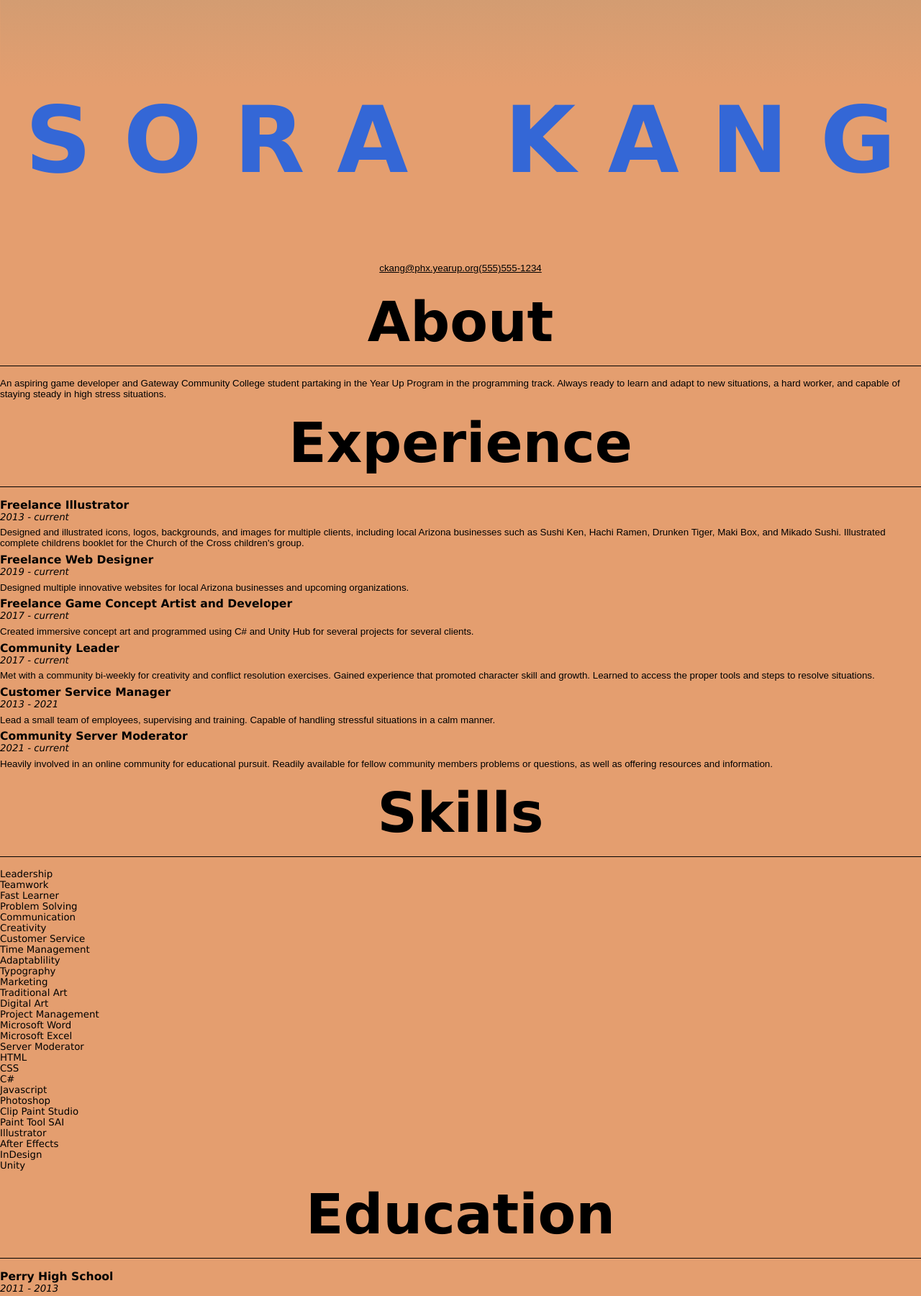
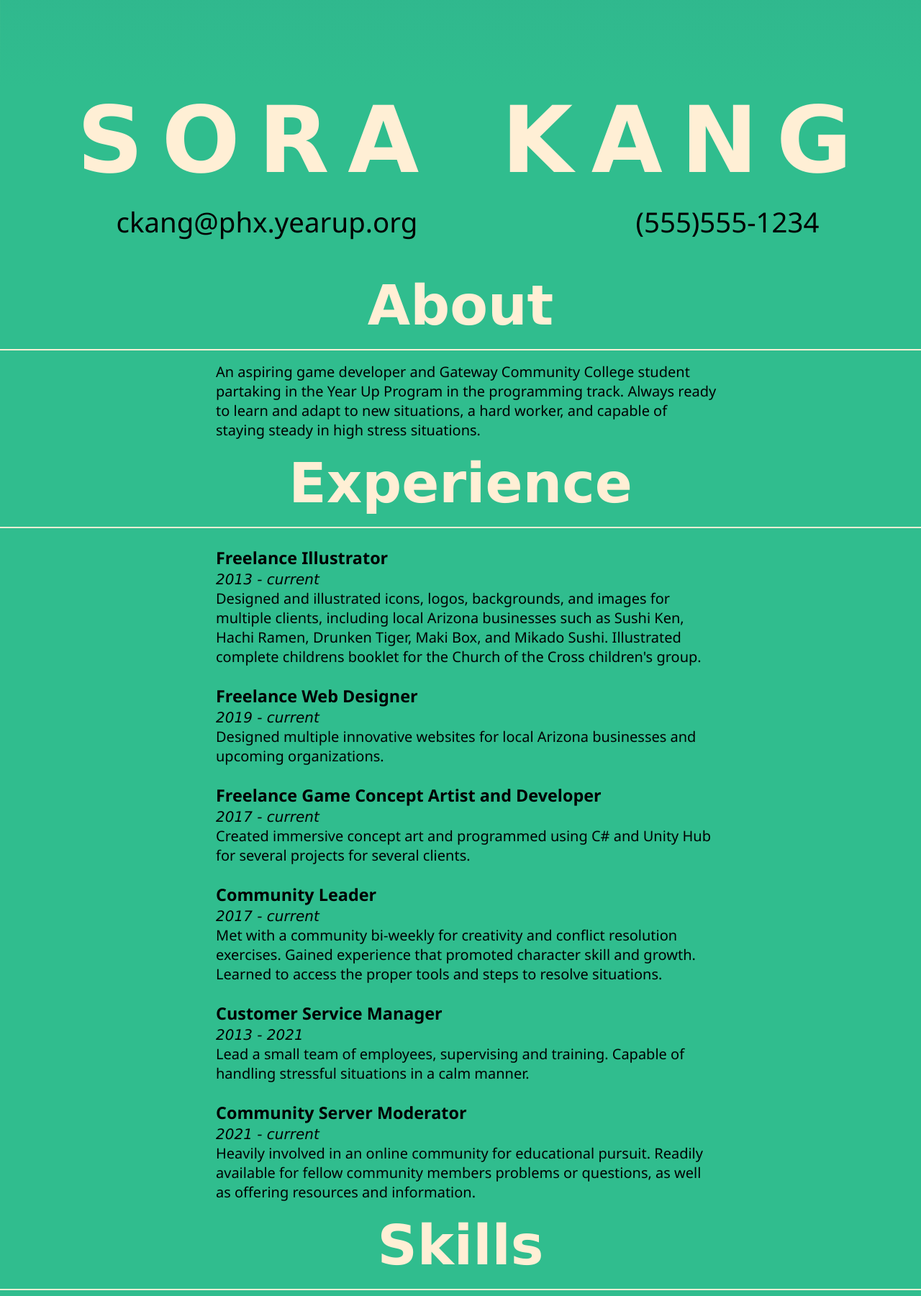
Before and after one commit to sorakang/resume, a plain HTML site: page index.html in a window 1280 px wide. Shown: the part 1160-2961 px from the top of the page at 72% size. Drawn offline with Linux system fonts and the light colour scheme.

Commit message:
Update style.css

```diff
--- a/style.css
+++ b/style.css
@@ -1,17 +1,3 @@
-@keyframes upscale {
-50%
-    -webkit-transform: scale(1.5)
-    transform: scale(1.5)
-}
-
-.wobble {
-span
-    display: inline-block
-    pointer-events: none
-span.upscale
-    animation: upscale 0.5s 1
-}
-
 * {
     margin: 0px;
     padding: 0px;
@@ -19,8 +5,8 @@ span.upscale
 }
 
 body {
-    background-color: rgb(228, 158, 111);
-    min-height: 2700px;
+    background-color: rgb(48, 189, 142);
+    min-height: 3000px;
     max-width: 100%;
     overflow-x: hidden;
 }
@@ -43,7 +29,7 @@ section:before {
     bottom: 0;
     width: 100%;
     height: 100%;
-    background: linear-gradient(to top, rgb(228, 158, 111), transparent);
+    background: linear-gradient(to top, rgb(48, 189, 142), transparent);
     z-index: 10000;
 }
 
@@ -95,27 +81,11 @@ section img {
     body {
         font-family: sans-serif;
         align-items: flex-start;
-        font-size: 10pt;
+        font-size: 15pt;
         font-weight: lighter;
-      }
-
-
-    #contact {
-        display: flex;
-        text-align: center;
-        justify-content: center;
     }
 
-    #email {
-        font-family: sans-serif;
-        color: rgb(0, 0, 0);
-    }
-
-    #phone {
-        font-family: sans-serif;
-        color: rgb(0, 0, 0);
-    }
-
+    /* ---------Headers--------- */
     h1,
     h2 {
         text-align: center;
@@ -131,43 +101,213 @@ section img {
 
     h2 {
         margin-bottom: 0.25em;
-        border-bottom: black solid 1px;
+        border-bottom: papayawhip solid 2px;
         margin: 1rem 0;
         padding-bottom: 1rem;
         font-size: 6vw;
-}
+        color: papayawhip
 
+    }
+
+    h2:hover {
+        color:rgb(211, 67, 32)
+    }
+
+    /* --------Name------- */
     h1 {
         font-size: 10vw;
-        color: rgb(52, 103, 214);
+        margin-bottom: 0.1em;
     }
 
-#name3 {
-    font-family: sans-serif;
-    font-size: 4em;
-    margin-bottom: 2rem;
-    padding: 2rem;
-}
-
-h1 {
-    margin-bottom: 0.75em;
+    span {
+        display:inline-block;
+        padding:0;
+        margin: 0 -15px 0 -4px;
+        user-select: none !important;
+        transition-delay: 0.7s;
+        color: papayawhip;
     }
 
-#job-title {
-    font-family: sans-serif;
-    text-align: center;
-    font-size: large;
-}
-
-    p {
-    font-family: sans-serif;
-    margin-top: 0;
-    margin-bottom: 0.5em;
+    span.space {
+        padding: 0 0px !important;
+        margin:0 0px;
     }
 
-    .date-range {
-    font-family: sans-serif;
-    font-style: italic;
+    span.S:hover {
+        color: rgb(196, 52, 52);
+        transition-delay: 0s;
+    }
+    span.O:hover {
+        color: rgb(238, 130, 58);
+        transition-delay: 0s;
+    }
+    span.R:hover {
+        color: rgb(255, 206, 72);
+        transition-delay: 0s;
+    }
+    span.A1:hover {
+        color: rgb(85, 145, 61);
+        transition-delay: 0s;
+    }
+    span.K:hover {
+        color: rgb(18, 114, 131);
+        transition-delay: 0s;
+    }
+    span.A2:hover {
+        color: rgb(66, 78, 129);
+        transition-delay: 0s;
+    }
+    span.N:hover {
+        color: rgb(129, 87, 150);
+        transition-delay: 0s;
+    }
+    span.G:hover {
+        color: rgb(204, 71, 100);
+        transition-delay: 0s;
+    }
+
+    /* ----------Contact----------- */
+      a {
+        font-family: 'Segoe UI', Tahoma, Geneva, Verdana, sans-serif;
+        position: relative;
+        display: inline-block;
+        overflow: hidden;
+        background: linear-gradient(to right, papayawhip, papayawhip 50%, black 50%);
+        background-clip: text;
+        -webkit-background-clip: text;
+        -webkit-text-fill-color: transparent;
+        background-size: 200% 100%;
+        background-position: 100%;
+        transition: background-position 275ms ease;
+        font-size: 3vw;
+      }
+
+      a:hover {
+        background-position: 0 100%;
+      }
+
+    #contact {
+        display: flex;
+        text-align: center;
+        justify-content: center;
+        margin-bottom: 2em;
+    }
+
+
+
+    /* -----------About----------- */
+    #about {
+        transition-delay: 0.5s;
+        color: papayawhip;
+    }
+
+    #about:hover {
+        color: rgb(196, 52, 52);
+        transition-delay: 0s;
+        margin-bottom: 0.25em;
+        border-bottom: rgb(196, 52, 52) solid 2px;
+        margin: 1rem 0;
+        padding-bottom: 1rem;
+        font-size: 6vw;
+    }
+
+    /* ----------Experience---------- */
+    #experience {
+        transition-delay: 0.5s;
+        color: papayawhip;
+    }
+
+    #experience:hover {
+        color: rgb(238, 130, 58);
+        transition-delay: 0s;
+        margin-bottom: 0.25em;
+        border-bottom: rgb(238, 130, 58) solid 2px;
+        margin: 1rem 0;
+        padding-bottom: 1rem;
+        font-size: 6vw;
+    }
+
+    #experience-container h3,
+    #education-container h3 {
+        margin-top: 25px;
+    }
+
+
+
+    /* ---------Skills--------- */
+    #skills {
+        transition-delay: 0.5s;
+        color: papayawhip;
+    }
+
+    #skills:hover {
+        color: rgb(255, 206, 72);
+        transition-delay: 0s;
+        margin-bottom: 0.25em;
+        border-bottom: rgb(255, 206, 72) solid 2px;
+        margin: 1rem 0;
+        padding-bottom: 1rem;
+        font-size: 6vw;
+    }
+
+    #skills-container {
+        display: flex;
+        flex-direction: row;
+        margin: auto;
+        max-width: 500px;
+        padding-left: 70px;
+    }
+
+    .skills-text {
+        width: 100%;
+
+    }
+
+    /* ----------Education---------- */
+    #education {
+        transition-delay: 0.5s;
+        color: papayawhip;
+    }
+
+    #education:hover {
+        color: rgb(85, 145, 61);
+        transition-delay: 0s;
+        margin-bottom: 0.25em;
+        border-bottom: rgb(85, 145, 61) solid 2px;
+        margin: 1rem 0;
+        padding-bottom: 1rem;
+        font-size: 6vw;
+    }
+
+    #education-container {
+        margin-bottom: 50px;
+    }
+
+    /* ----------Paragraphs / Lists--------- */
+    p,
+    h3 {
+        font-family: 'Segoe UI', Tahoma, Geneva, Verdana, sans-serif;
+        margin-top: 0;
+        margin-bottom: 0.5em;
+        padding-left: 20px;
+        margin: auto;
+        max-width: 700px;
+        }
+
+    ul {
+        margin-top: 0;
+        margin-bottom: 0.5em;
+        padding-left: 30px;
+    }
+
+    li {
+        font-family: 'Segoe UI', Tahoma, Geneva, Verdana, sans-serif;
+    }
+
+    h3:hover {
+        color:papayawhip;
     }
 
 }
+
+/* vw = viewport width, allows to resize according to size of window */
```
